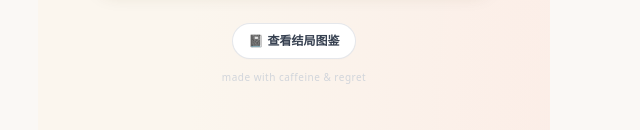
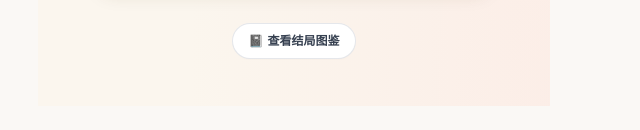
Before and after one commit to ddduan0817/save-my-star, a Next.js app: page / in a window 1280 px wide. Shown: the part 1687-1817 px from the top of the page, without its empty margins (346-986 px from the left). After the commit the page ends 1793 px from the top, so only its background shows below. Built offline with nearby package versions, Linux system fonts and the light colour scheme.

Commit message:
删掉首页 signature 小字

```diff
--- a/src/app/page.tsx
+++ b/src/app/page.tsx
@@ -290,9 +290,6 @@ export default function HomePage() {
             <span className="mr-1">📓</span>
             查看结局图鉴
           </motion.button>
-          <div className="text-[10px] text-gray-300 tracking-wider">
-            made with caffeine &amp; regret
-          </div>
         </motion.div>
       </div>
       </div>
```
